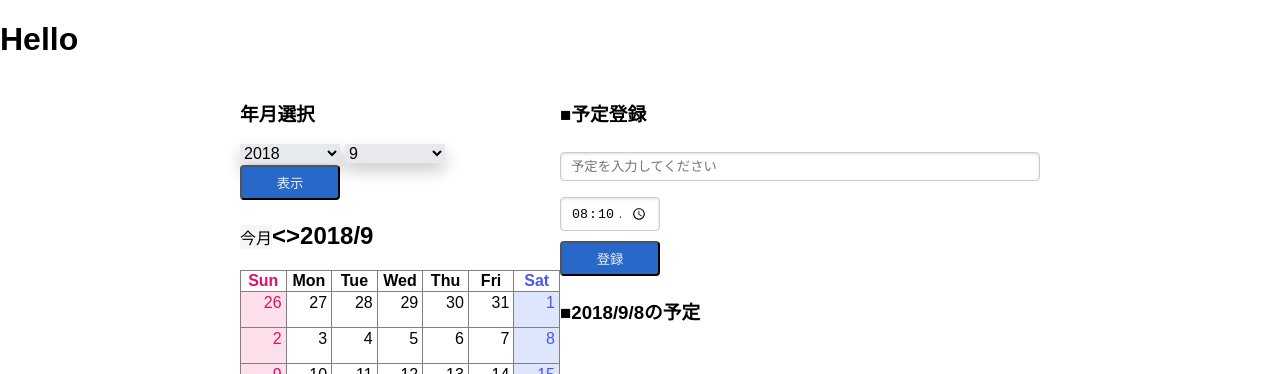
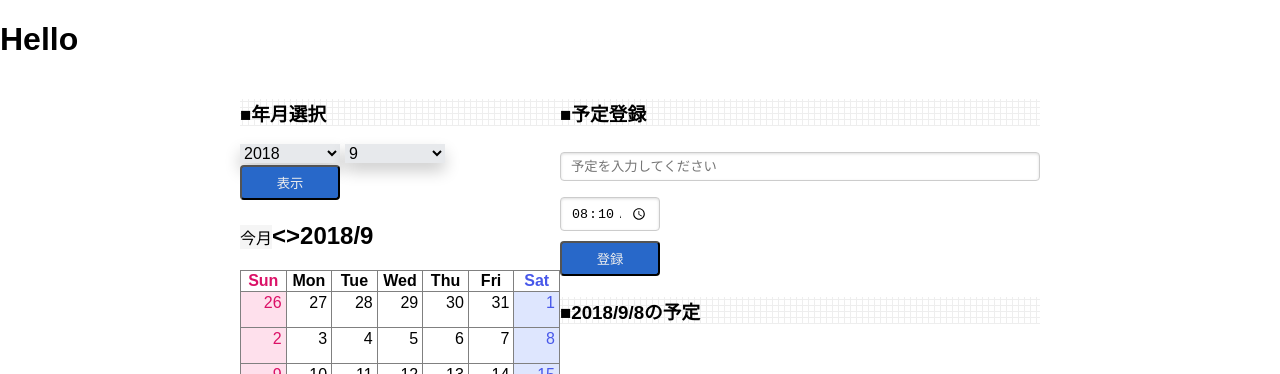
Before and after one commit to nargok/calender_app, a React (Create React App) app: page / in a window 1280 px wide. Shown: the top 374 px of the page. Built offline with nearby package versions, Linux system fonts and the light colour scheme.

Commit message:
タイトルの背景イメージを設定

```diff
--- a/src/components/dropDown/dropDown.css
+++ b/src/components/dropDown/dropDown.css
@@ -1,3 +1,7 @@
+.calender_title {
+  background: url(../../images/bg-line.gif);
+}
+
 .dropdown-select {
   background-color: #e7e9ec;
   font-size: 16px;
--- a/src/components/dropDown/dropDown.js
+++ b/src/components/dropDown/dropDown.js
@@ -56,7 +56,7 @@ class DropDown extends Component {
 
     return (
       <div>
-        <h3>年月選択</h3>
+        <h3 className="calender_title">■年月選択</h3>
         <div>
         <select name="year"
           className="dropdown-select"
--- a/src/components/schedule/schedule.css
+++ b/src/components/schedule/schedule.css
@@ -1,3 +1,7 @@
+.schedule_title {
+  background: url(../../images/bg-line.gif);
+}
+
 .input {
   margin: 8px 0;
   display: inline-block;
--- a/src/components/schedule/schedule.js
+++ b/src/components/schedule/schedule.js
@@ -73,7 +73,7 @@ class Schedule extends Component {
 
     return (
       <React.Fragment>
-        <h3>■予定登録</h3>
+        <h3 className="schedule_title">■予定登録</h3>
         <div>
           <div>
             <input
@@ -98,7 +98,7 @@ class Schedule extends Component {
             </button>
           </div>
         </div>
-        <h3>■{date}の予定</h3>
+        <h3 className="schedule_title">■{date}の予定</h3>
         <table className="schedule_table">
           <tbody>
             {items}
```
Also changed, not shown: src/images/bg-line.gif (added).
